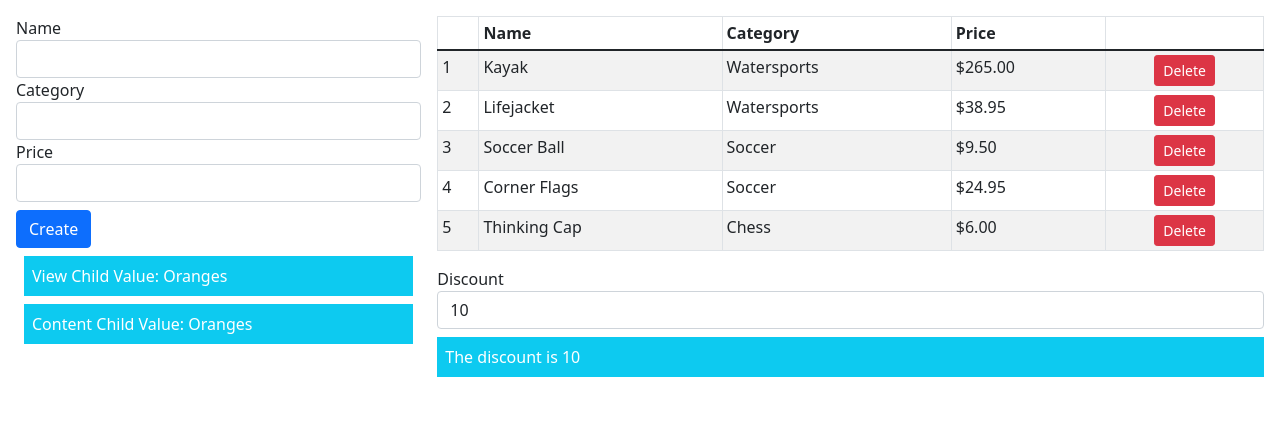
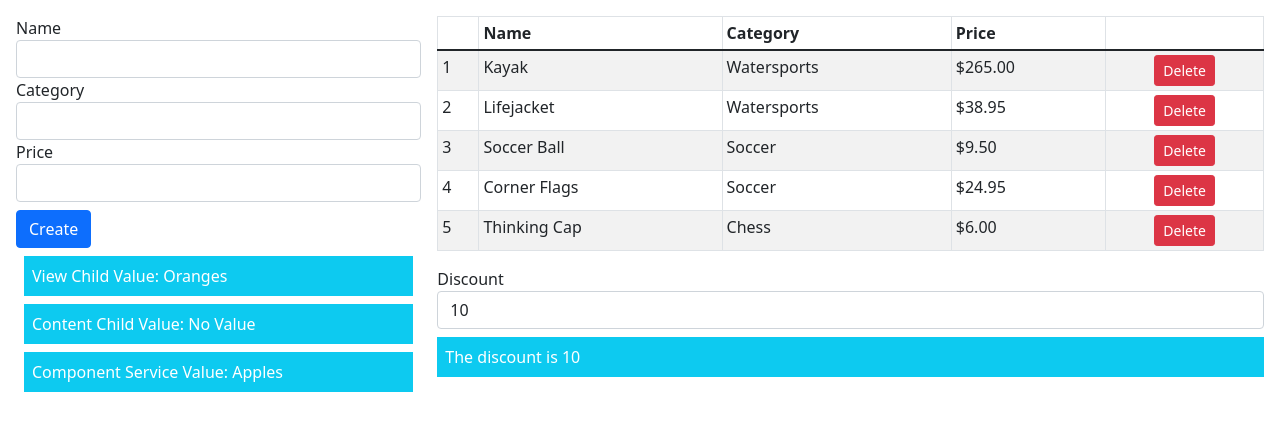
Before and after one commit to Kosteyyy/AP_example, an Angular app: page / in a window 1280 px wide. Shown: the top 430 px of the page. Built offline with nearby package versions, Linux system fonts and the light colour scheme.

Commit message:
Декораторы провайдеров Host, SkipSelf

```diff
--- a/src/app/productForm.component.html
+++ b/src/app/productForm.component.html
@@ -24,3 +24,6 @@
 <div class="bg-info text-white m-2 p-2">
   Content Child Value: <ng-content></ng-content>
 </div>
+<div class="bg-info text-white m-2 p-2">
+  Component Service Value: {{localServiceValue}}
+</div>
--- a/src/app/productForm.component.ts
+++ b/src/app/productForm.component.ts
@@ -1,4 +1,12 @@
-import { Component, EventEmitter, OnInit, Output, ViewEncapsulation } from '@angular/core';
+import {
+  Component,
+  EventEmitter,
+  Inject,
+  OnInit,
+  Output,
+  SkipSelf,
+  ViewEncapsulation,
+} from '@angular/core';
 import { Product } from './product.model';
 import { Model } from './repository.model';
 import { VALUE_SERVICE } from './valueDisplay.directive';
@@ -6,7 +14,7 @@ import { VALUE_SERVICE } from './valueDisplay.directive';
 @Component({
   selector: 'pa-productform',
   templateUrl: 'productForm.component.html',
-  providers: [{ provide: VALUE_SERVICE, useValue: "Oranges" }]
+  viewProviders: [{ provide: VALUE_SERVICE, useValue: 'Oranges' }],
   // styleUrls: ["productForm.component.css"],
   // encapsulation: ViewEncapsulation.Emulated
 })
@@ -14,9 +22,19 @@ export class ProductFormComponent implements OnInit {
   newProduct: Product = new Product();
   // @Output('paNewProduct')
   // newProductEvent = new EventEmitter<Product>();
-  constructor(private model: Model) {}
+  constructor(
+    private model: Model,
+    @Inject(VALUE_SERVICE) @SkipSelf() private serviceValue: string
+  ) {
+    console.log('Service Value: ' + serviceValue);
+  }
 
-  ngOnInit() {}
+  get localServiceValue() {
+    return this.serviceValue;
+  }
+
+  ngOnInit() {
+  }
 
   submitForm(form: any) {
     // this.newProductEvent.emit(this.newProduct);
--- a/src/app/valueDisplay.directive.ts
+++ b/src/app/valueDisplay.directive.ts
@@ -1,11 +1,11 @@
-import { Directive, HostBinding, Inject, InjectionToken } from '@angular/core';
+import { Directive, Host, HostBinding, Inject, InjectionToken, Optional } from '@angular/core';
 
 export const VALUE_SERVICE = new InjectionToken('value_service');
 
 @Directive({ selector: '[paDisplayValue]' })
 export class paDisplayVaslueDirective {
-  constructor(@Inject(VALUE_SERVICE) serviceValue: string) {
-    this.elementContent = serviceValue;
+  constructor(@Inject(VALUE_SERVICE) @Host() @Optional() serviceValue: string) {
+    this.elementContent = serviceValue || 'No Value';
   }
 
   @HostBinding('textContent')
```
